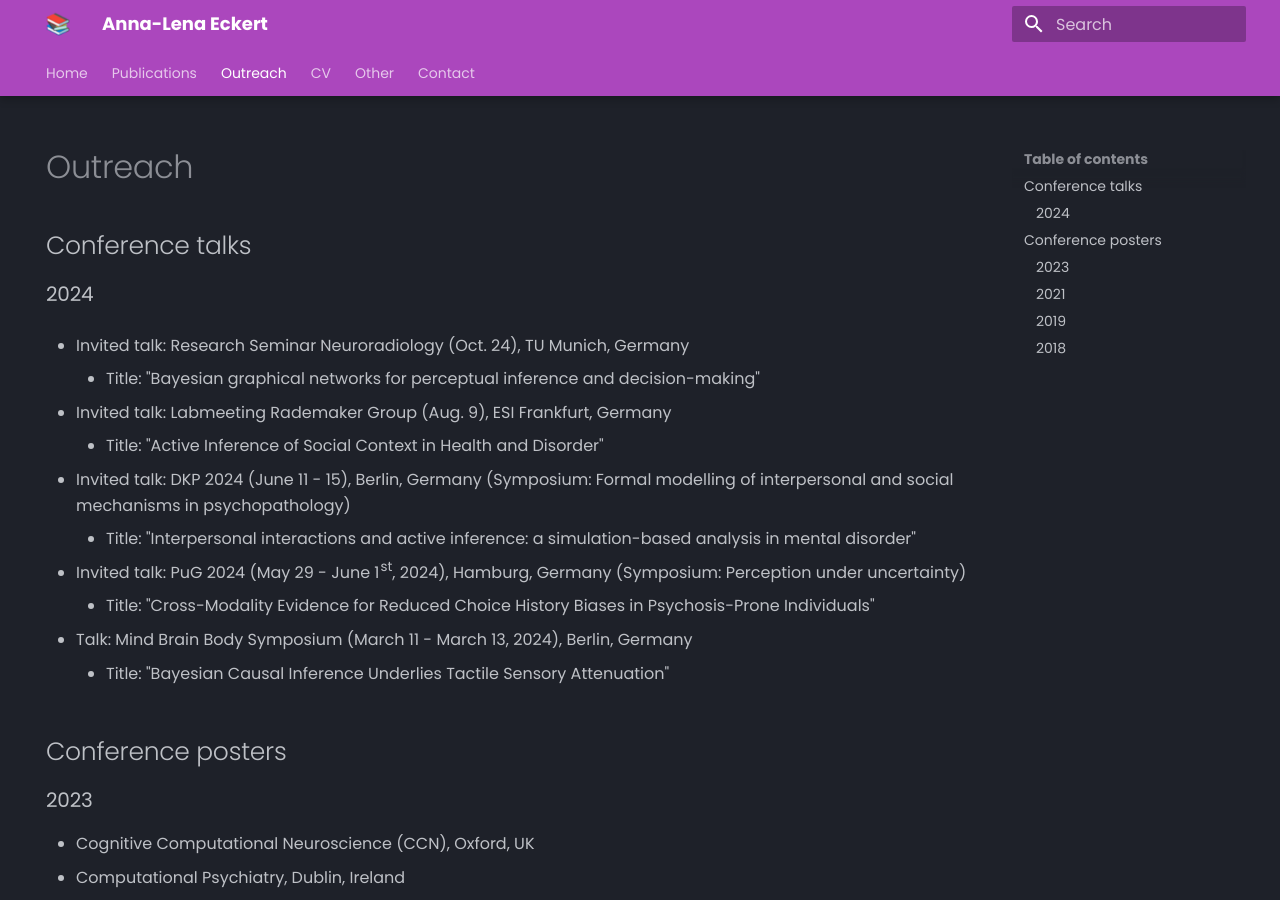
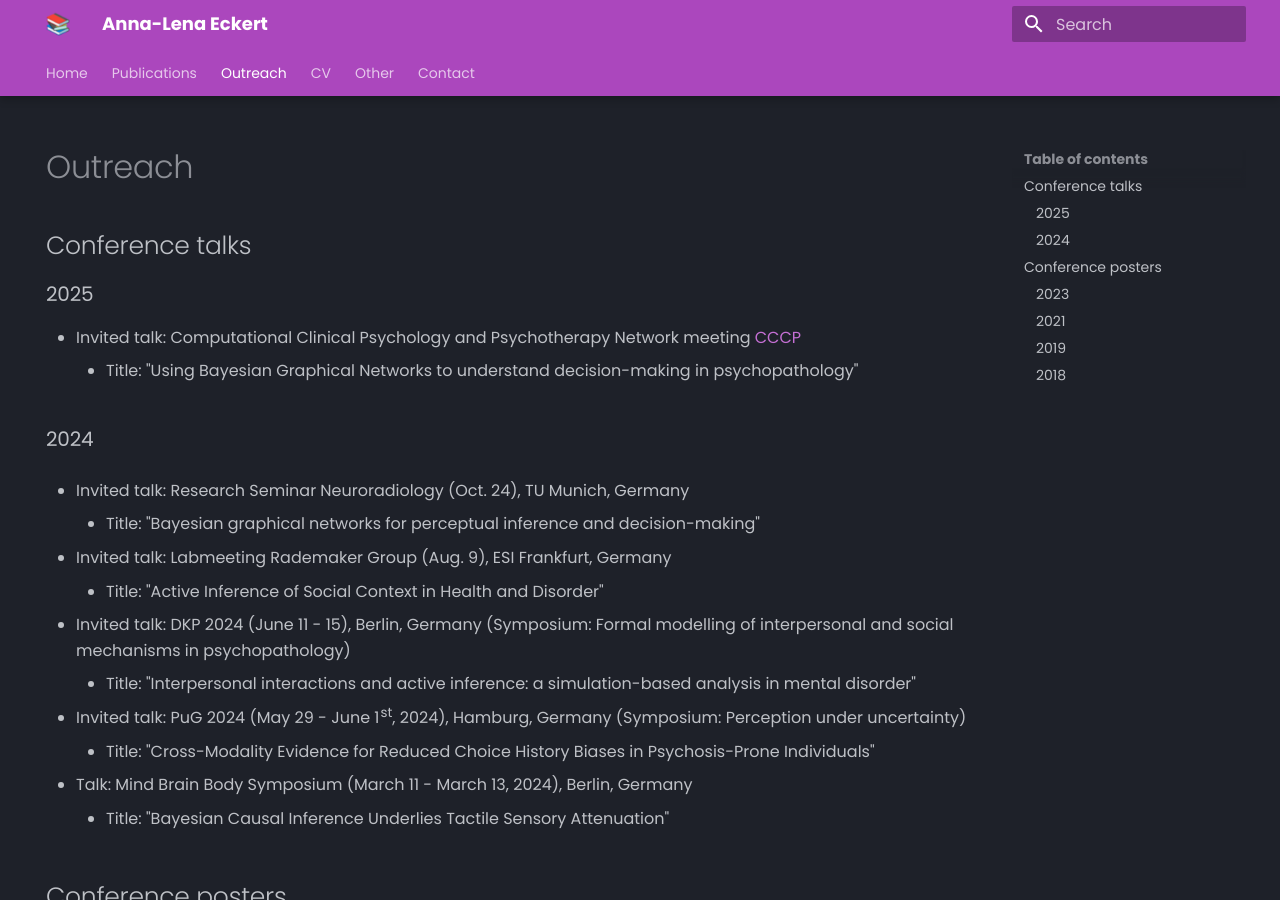
Before and after one commit to Eckertal/personal-website, an MkDocs documentation site: the page built from docs/outreach.md, in a window 1280 px wide and 900 px high. Built offline with MkDocs 1.6.1 and Material for MkDocs 9.7.7, drawn with Linux system fonts in a browser that asks for light colours.

```diff
--- a/docs/outreach.md
+++ b/docs/outreach.md
@@ -4,6 +4,12 @@ hide:
 ---
 
 ## Conference talks
+
+### 2025
+
+- Invited talk: Computational Clinical Psychology and Psychotherapy Network meeting [CCCP](https://ccpp.network/)
+	- Title: "Using Bayesian Graphical Networks to understand decision-making in psychopathology"
+
 
 ### 2024
 
```
Also changed, not shown: docs/dark_cv.md (added, +20 -0 lines), docs/index.md (+2 -2 lines), docs/publications.md (+5 -0 lines).
